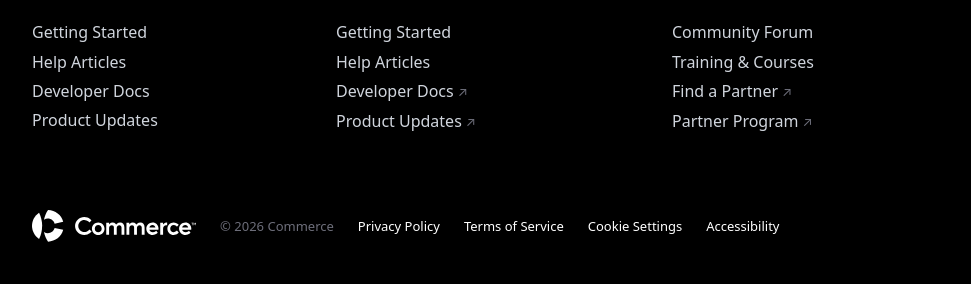
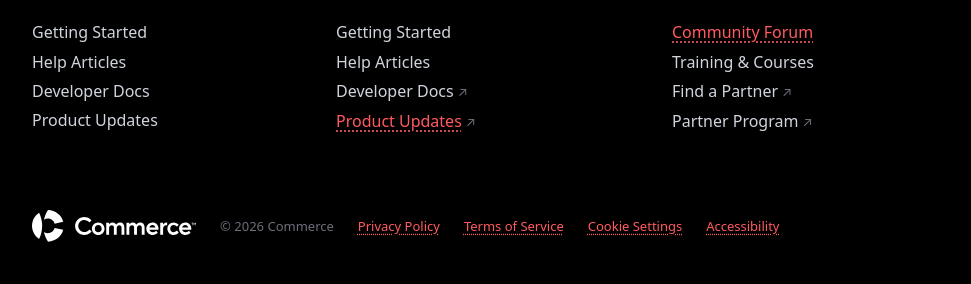
Before and after one commit to bc-juan-roque/The-Sandlot, a plain HTML site: page help-center-footer/index.html in a window 1280 px wide. Shown: the part 1861-2145 px from the top of the page, 0-971 px from the left. Drawn offline with Linux system fonts and the light colour scheme; a web font is replaced by a local one.

Commit message:
Help Center footer: flag links that are still missing in red (review only)
Co-Authored-By: Claude Sonnet 5.5 <noreply@anthropic.com>

```diff
--- a/help-center-footer/index.html
+++ b/help-center-footer/index.html
@@ -180,6 +180,11 @@
 
   @media (prefers-reduced-motion: reduce) { .col__chev, .col__list a, .support, .social a { transition: none; } }
   @media (max-width: 600px) { .wordmark { height: 28px; } }
+
+  /* REVIEW ONLY: flags footer items that still have no link (href="#"). Delete this rule before shipping. */
+  .footer a[href="#"], .footer .col__list a[href="#"]:hover, .footer .legal__left a[href="#"]:hover {
+    color: #ff5a5f; text-decoration: underline dotted; text-underline-offset: 3px;
+  }
 </style>
 </head>
 <body>
```
Also changed, not shown: help-center-footer/src/footer.html (+5 -0 lines).
